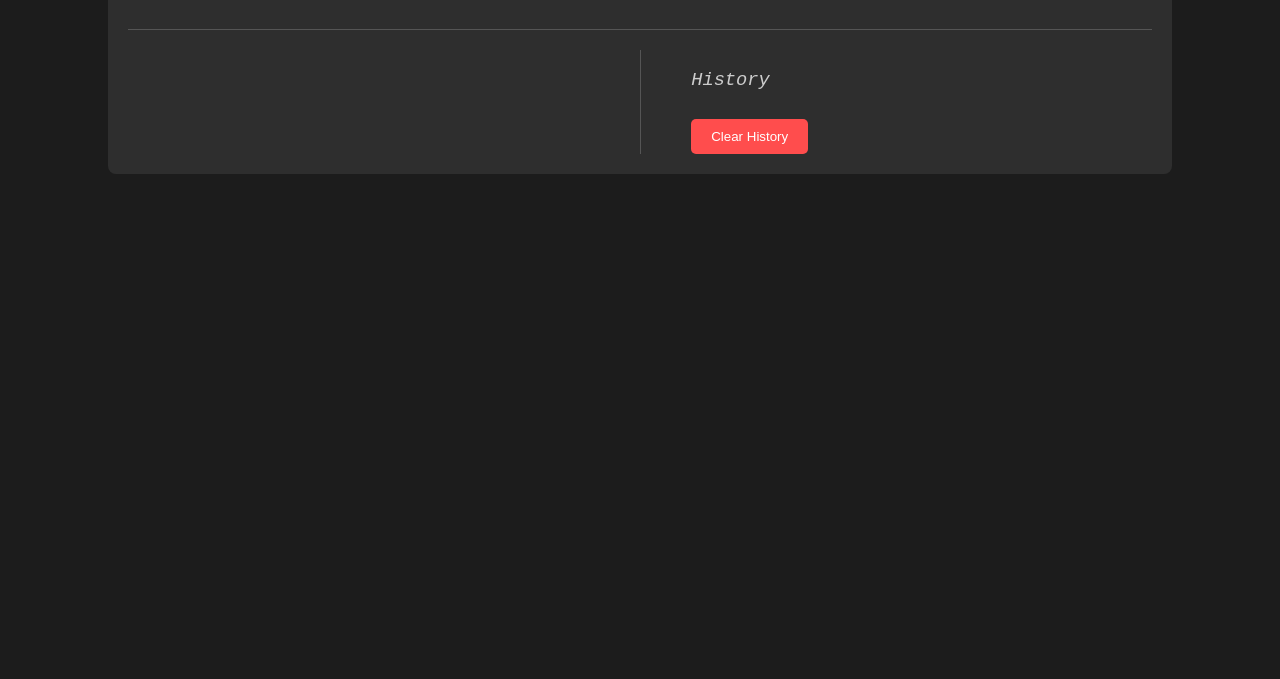
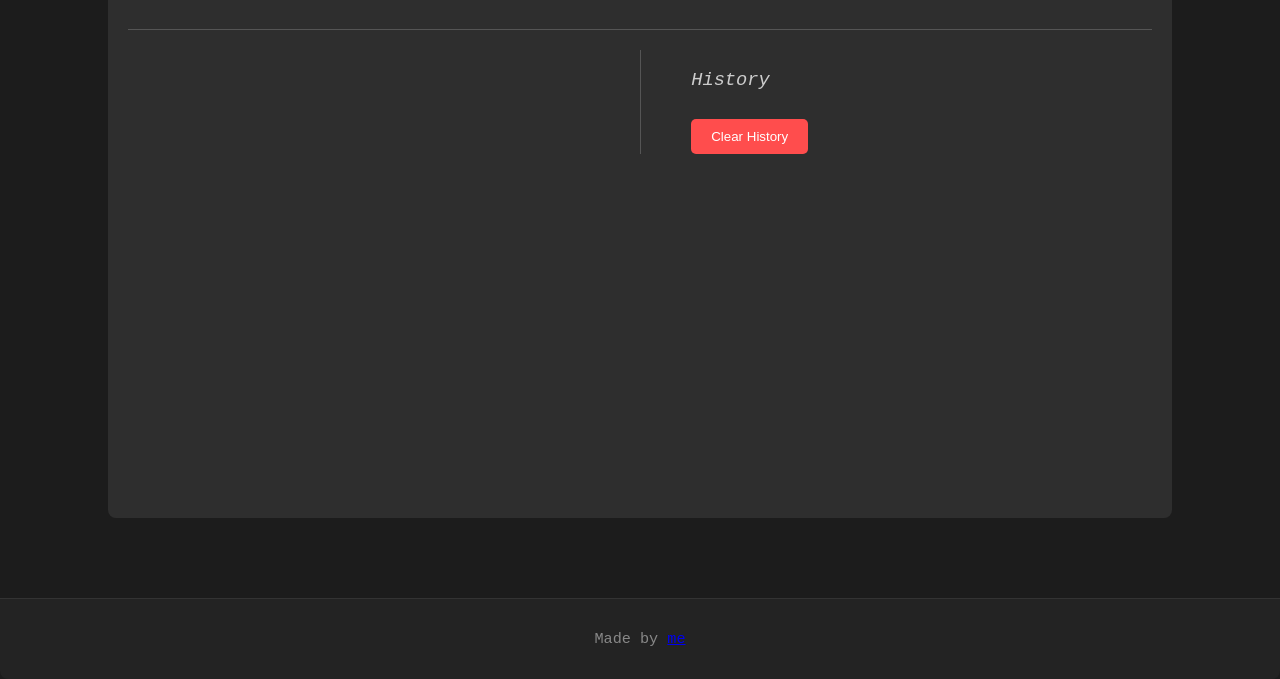
Before and after one commit to Delusion-arch/TO-DO-List, a plain HTML site: page index.html in a window 1280 px wide. Shown: the part 121-800 px from the top of the page. Drawn offline with Linux system fonts and the light colour scheme.

Commit message:
added my awesome file

```diff
--- a/index.html
+++ b/index.html
@@ -35,5 +35,10 @@
     <button class="add-btn" id="addTask">ADD</button>
   </div>
 </body>
+<footer>
+  <div class="footer">
+    <p>Made by <a href="https://github.com/Delusion-arch" target="_blank">me</a></p>
+  </div>
+</footer>
 <script src="script.js"></script>
 </html>
--- a/styles.css
+++ b/styles.css
@@ -111,3 +111,31 @@ body {
     margin-top: 0;
     margin-left: auto;
 }
+
+footer {
+  margin-top: 40px;
+  padding: 16px 0;
+  text-align: center;
+  color: #888;
+  background-color: #232323;
+  border-top: 1px solid #333;
+  font-size: 0.95em;
+  border-radius: 0 0 8px 8px;
+}
+html, body {
+  height: 100%;
+}
+
+body {
+  min-height: 100vh;
+  display: flex;
+  flex-direction: column;
+}
+
+.container {
+  flex: 1 0 auto;
+}
+
+footer {
+  flex-shrink: 0;
+}
```
